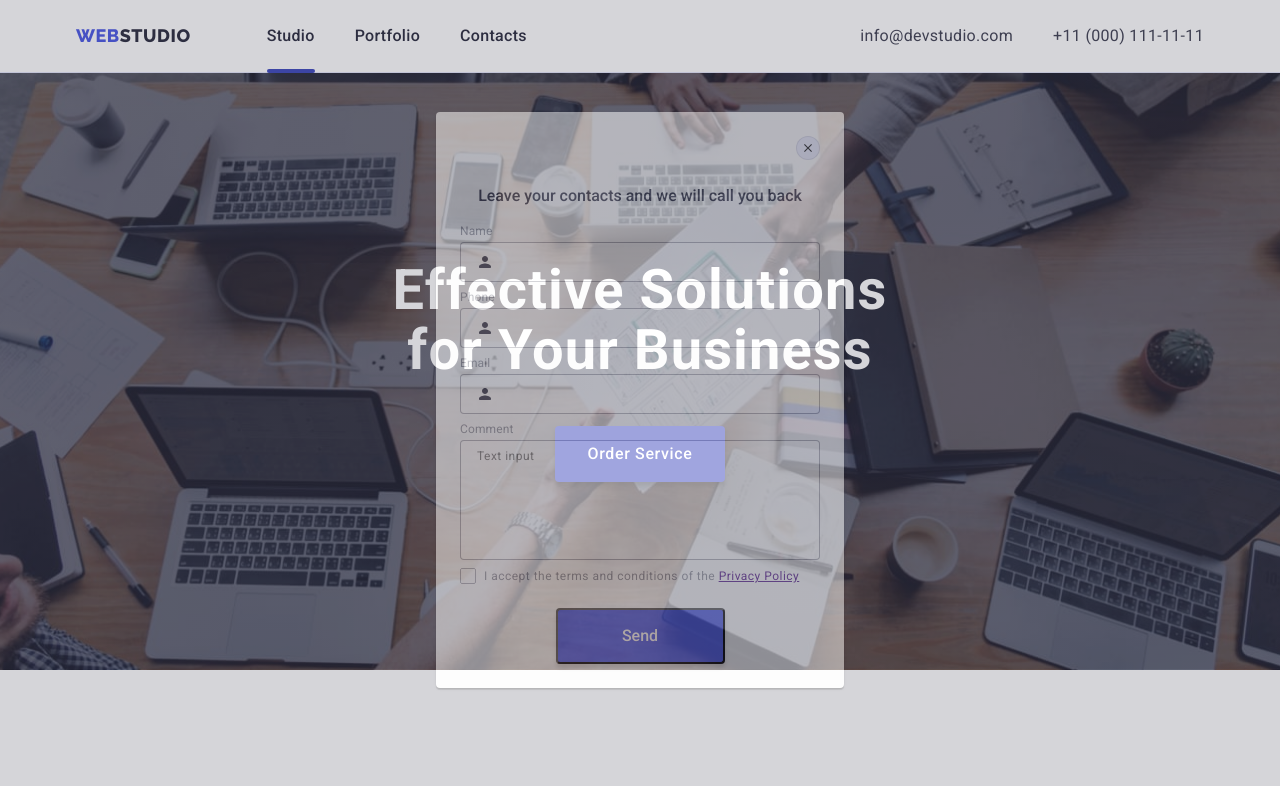
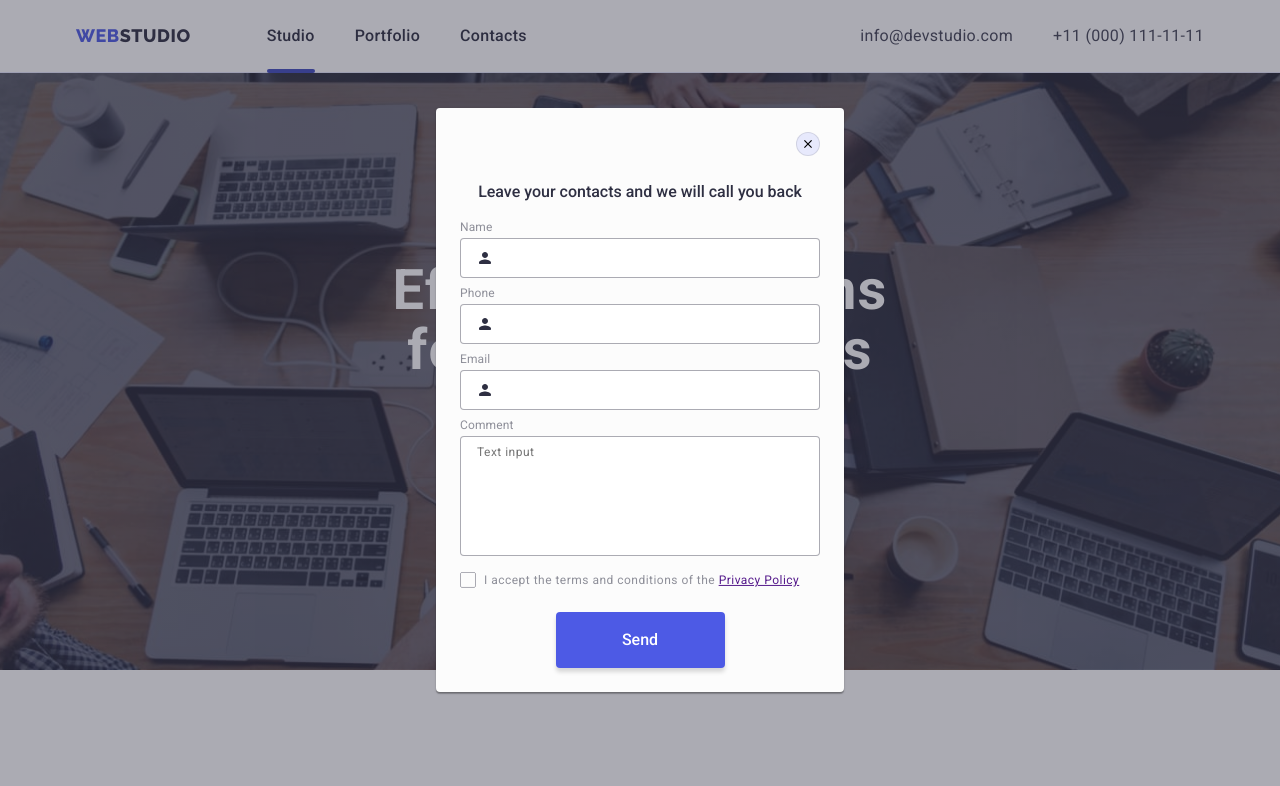
Before and after one commit to OlegShinka/goit-markup-hw-06, a plain HTML site: page index.html in a window 1280 px wide. Both pictures are taken after a click on the button "Order Service". Shown: the top 786 px of the page. Drawn offline with nearby package versions, Linux system fonts and the light colour scheme.

Commit message:
1-ша правка

```diff
--- a/css/style.css
+++ b/css/style.css
@@ -684,9 +684,8 @@ body {
   left: 0;
   width: 100%;
   height: 100%;
-  z-index: 0;
+
   background-color: rgba(46, 47, 66, 0.4);
-  opacity: 0.5;
   transition: opacity 250ms cubic-bezier(0.4, 0, 0.2, 1), visibility 250ms cubic-bezier(0.4, 0, 0.2, 1);
 }
 
@@ -703,9 +702,8 @@ body {
 
   width: 408px;
   min-height: 576px;
-  z-index: 10;
-  padding-left: 24px;
-  padding-right: 24px;
+
+  padding: 72px 24px 24px;
 
   transform: translate(-50%, -50%) scale(1);
   background-color: var(--modal-bg-color);
@@ -739,19 +737,16 @@ body {
 .close-btn:focus {
   background-color: var(--active-hover-color);
   border: none;
-  fill: var(--active-hover-color);
+  fill: var(--btn-text-color);
 }
 
 .close-icon {
   transition: fill 250ms cubic-bezier(0.4, 0, 0.2, 1);
 }
 
-.modal-form {
-  position: absolute;
-  top: 72px;
-  left: 24px;
+/* .modal-form {
   width: 360px;
-}
+} */
 
 .modal-title {
   color: var(--subtitle-text-color);
@@ -761,6 +756,7 @@ body {
 
   text-align: center;
   margin-top: 0;
+  margin-bottom: 16px;
 }
 
 .modal-form-field {
@@ -817,8 +813,11 @@ body {
   fill: var(--btn-bg-color);
 }
 
+.modal-form-textaria {
+  margin-bottom: 16px;
+}
 
-.modal-form-textaria {
+.modal-textarea {
   display: block;
   resize: none;
   width: 100%;
@@ -841,11 +840,11 @@ body {
   transition: border-color 250ms cubic-bezier(0.4, 0, 0.2, 1);
 }
 
-.modal-form-textaria:focus {
+.modal-textarea:focus {
   border-color: var(--btn-bg-color);
 }
 
-.modal-form-textaria::placeholder {
+.modal-textarea::placeholder {
   columns: var(--modal-placeholder-color);
   font-weight: 400;
   font-size: 12px;
@@ -929,8 +928,12 @@ body {
   background-color: var(--btn-bg-color);
   box-shadow: 0px 4px 4px rgba(0, 0, 0, 0.15);
   border-radius: 4px;
+  border: none;
 
   transition: background-color 250ms cubic-bezier(0.4, 0, 0.2, 1);
+
+  cursor: pointer;
+
 }
 
 .modal-submit-btn:focus,
@@ -1037,7 +1040,7 @@ body {
 
 }
 
-.footer-label {
+.footer-form-desc {
   color: var(--title-text-color);
   font-weight: 500;
   font-size: 16px;
@@ -1066,6 +1069,8 @@ body {
   background-color: var(--secondary-bg-color);
   border: 1px solid var(--primary-bg-color);
   border-radius: 4px;
+
+  outline: none;
 }
 
 .input-email::placeholder {
@@ -1093,7 +1098,8 @@ body {
   background-color: var(--btn-bg-color);
   padding: 8px 24px;
   border-radius: 4px;
-
+  border: none;
+  cursor: pointer;
   transition: background-color 250ms cubic-bezier(0.4, 0, 0.2, 1);
 }
 
--- a/index.html
+++ b/index.html
@@ -368,10 +368,10 @@
             </div>
             <form class="footer-form">
                 <div class="wrapper-form-input">
-                    <label for="e-mail" class="footer-label">Subscribe
-                    </label>
-                    <input class="input-email" type="e-mail" name="e-mail" class="footer-input" id="e-mail"
-                        placeholder="E-mail">
+                    <p class="footer-form-desc">Subscribe
+                    </p>
+                    <input class="input-email" type="e-mail" name="e-mail" class="footer-input" placeholder="E-mail"
+                        aria-label="e-mail">
                 </div>
                 <button type="submit" class="footer-subscribe-btn">Subscribe
 
@@ -422,10 +422,9 @@
                         </svg>
                     </div>
                 </div>
-                <div class="modal-form-field">
+                <div class="modal-form-textaria">
                     <label class="modal-form-label" for="comment">Comment</label>
-                    <textarea class="modal-form-textaria" name="comment" id="comment"
-                        placeholder="Text input"></textarea>
+                    <textarea class="modal-textarea" name="comment" id="comment" placeholder="Text input"></textarea>
                 </div>
 
                 <label class="modal-label-checkbox">
```
